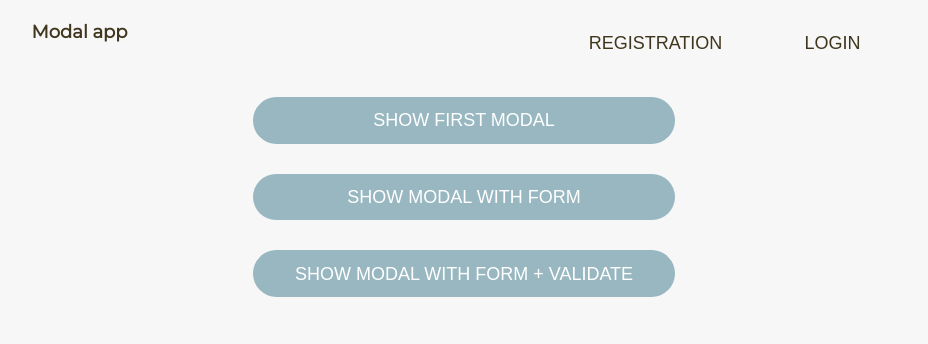
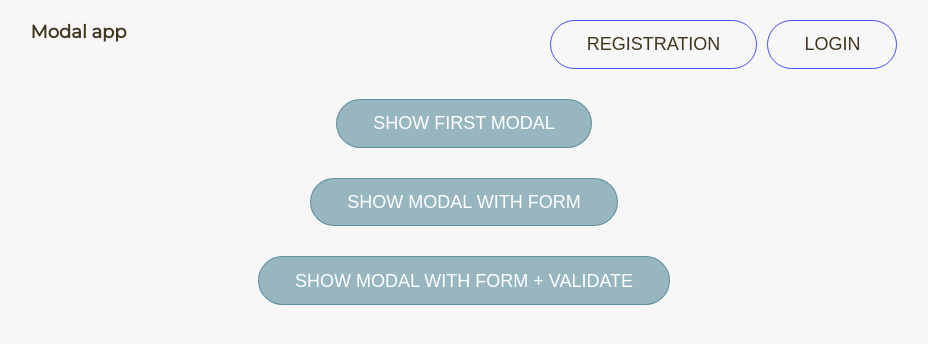
Before and after one commit to snd47/vue, a Vue app in the folder modals/: page / in a window 1280 px wide. Shown: the top 344 px of the page, without its empty margins (176-1104 px from the left). Built offline with nearby package versions, Linux system fonts and the light colour scheme; a web font is replaced by a local one.

Commit message:
buttons size, colors

```diff
--- a/modals/src/App.vue
+++ b/modals/src/App.vue
@@ -146,10 +146,10 @@ export default {
     align-items: center;
     button {
       background-color: rgba(10, 87, 110, 0.404) !important;
-      border: rgba(10, 87, 110, 0.404) !important;
-      width: 33%;
+       border: 1px solid rgba(10, 87, 110, 0.404) !important;
+
       margin: 0 0 30px 0;
-
+      color:brown
     }
 }
 
@@ -171,8 +171,9 @@ header {
 }
 
 .reg-login>button {
+
       background-color: transparent !important;
-      border:none !important;
+
       color:rgba(41, 30, 2, 0.89)!important;
     margin: 0 0 30px 10px;
   }
--- a/modals/src/components/ModalRegistration.vue
+++ b/modals/src/components/ModalRegistration.vue
@@ -118,13 +118,13 @@ export default {
 <style lang="scss">
 
 
-    button {
-      background-color: rgba(10, 87, 110, 0.404) !important;
-      border: rgba(10, 87, 110, 0.404) !important;
-      // width: 30%;
-      // margin: 0 0 30px 0;
+    // button {
+    //   background-color: rgba(10, 87, 110, 0.404) !important;
+    //   border: rgba(10, 87, 110, 0.404) !important;
+    //   // width: 30%;
+    //   // margin: 0 0 30px 0;
 
-    }
+    // }
 
 
 .form-item .errorText {
```
